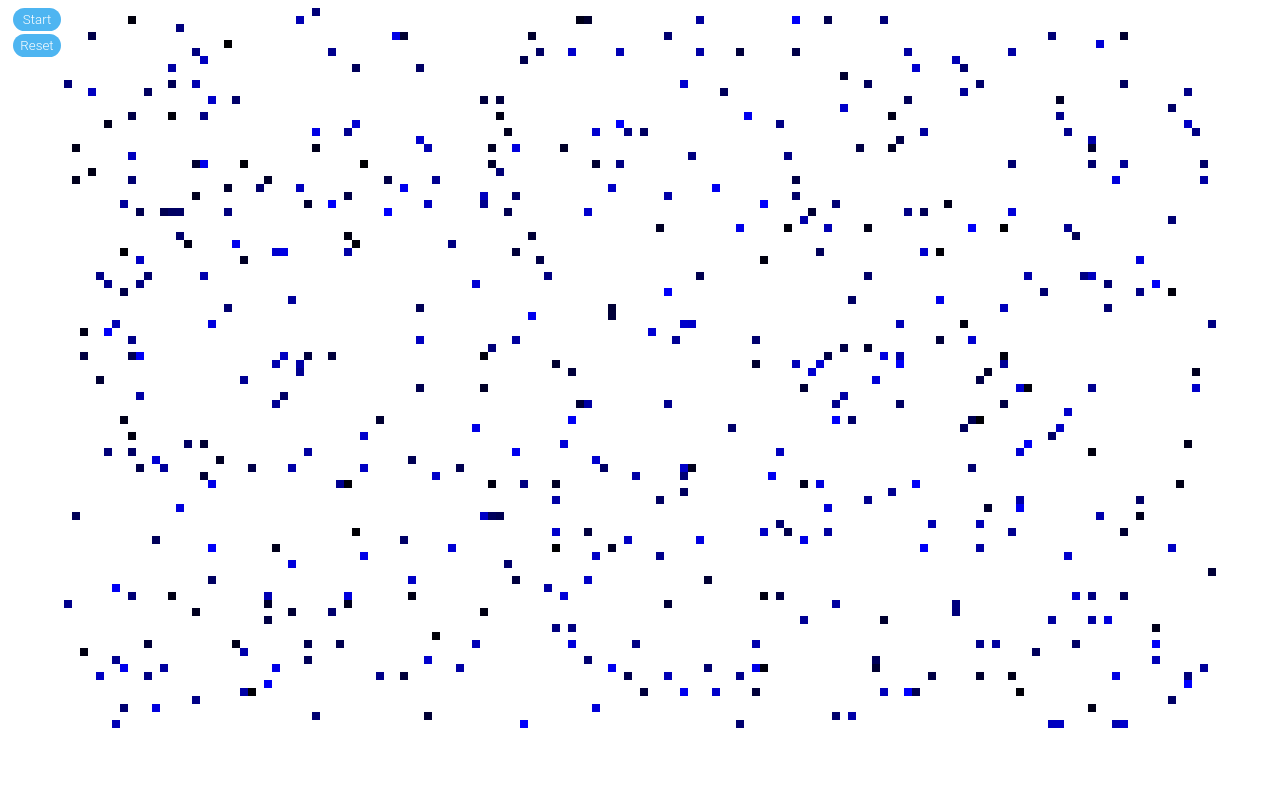
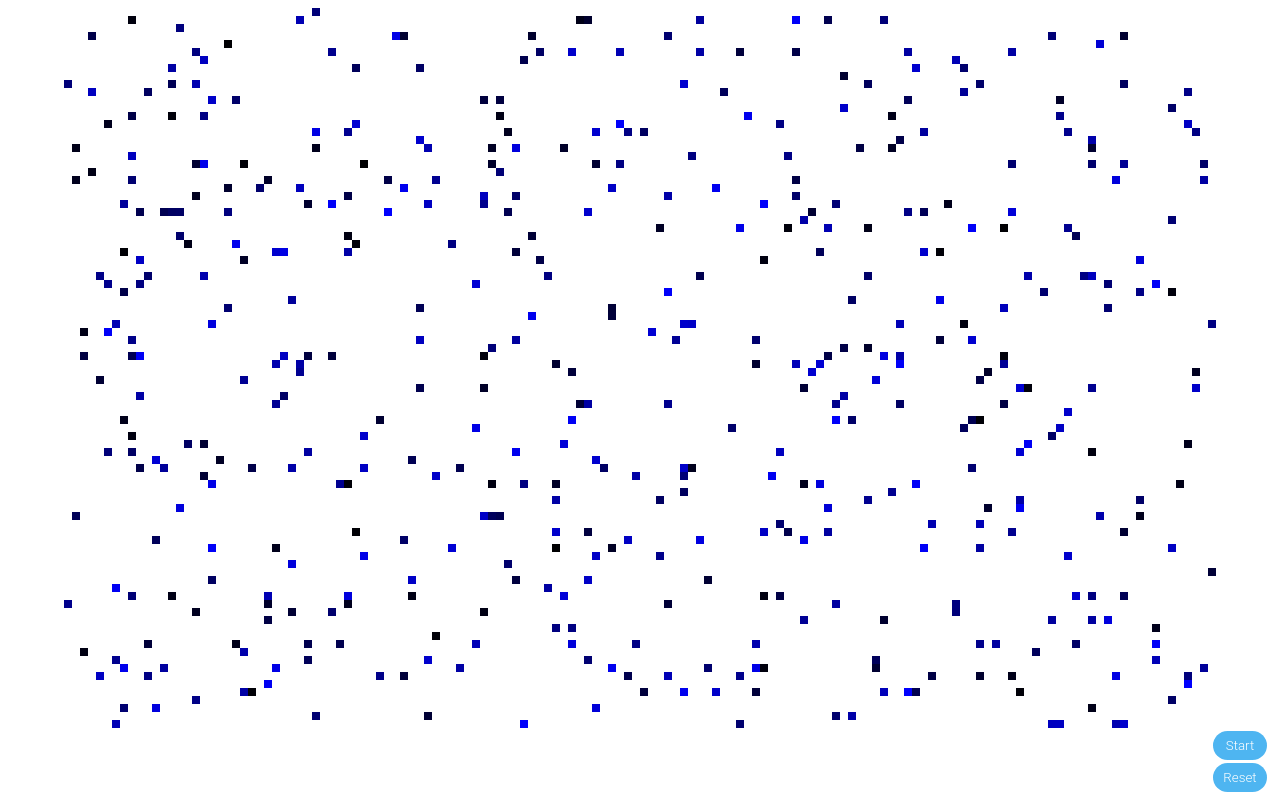
Before and after one commit to KMyroslav/game-of-life, a website built with Parcel: page src/index.html in a window 1280 px wide. Built offline with nearby package versions, Linux system fonts and the light colour scheme.

Commit message:
Moves buttons to lower right corner and makes them bigger

```diff
--- a/src/styles.css
+++ b/src/styles.css
@@ -17,8 +17,8 @@ body {
   position: absolute;
   padding: 0px;
   margin: 0px;
-  top: 1%;
-  left: 1%;
+  bottom: 1%;
+  right: 1%;
 }
 
 .list-item:not(:last-child) {
@@ -27,7 +27,7 @@ body {
 
 .btn {
   display: inline-block;
-  padding: 3px 9px;
+  padding: 6px 12px;
   border: 1px solid transparent;
   border-radius: 2em;
   box-sizing: border-box;
@@ -45,5 +45,5 @@ body {
 }
 
 .btn-reset {
-  padding: 3px 6px;
+  padding: 6px 9px;
 }
```
